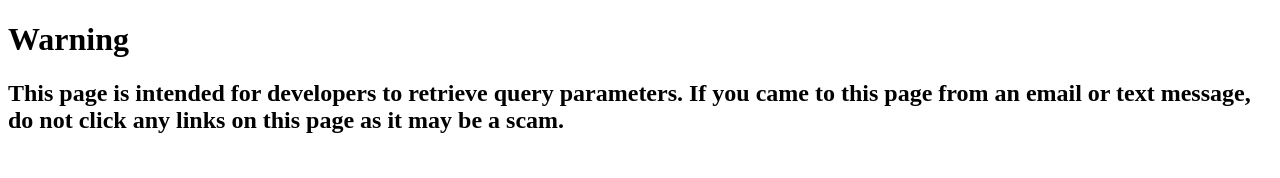
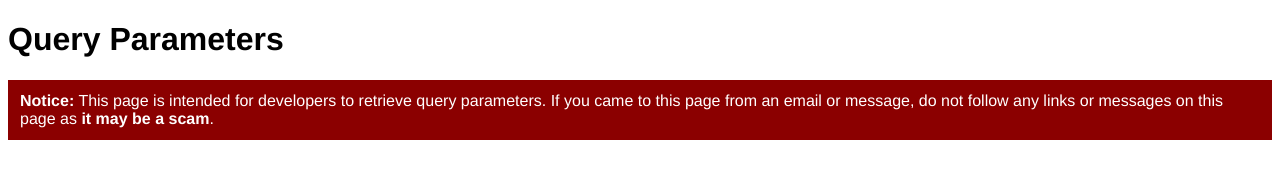
Before and after one commit to pleomorph/callback, a plain HTML site: page index.html in a window 1280 px wide. Drawn offline with Linux system fonts and the light colour scheme.

Commit message:
Style updates

```diff
--- a/index.html
+++ b/index.html
@@ -4,16 +4,17 @@
     <meta charset="UTF-8" />
     <meta http-equiv="X-UA-Compatible" content="IE=edge" />
     <meta name="viewport" content="width=device-width, initial-scale=1.0" />
-    <title>Callback</title>
+    <title>Callback Page</title>
+    <link rel="stylesheet" href="/styles/styles.css" type="text/css" />
   </head>
   <body>
     <script type="text/javascript" src="scripts/purify.min.js"></script>
-    <h1>Warning</h1>
-    <h2>
-      This page is intended for developers to retrieve query parameters. If you
-      came to this page from an email or text message, do not click any links on
-      this page as it may be a scam.
-    </h2>
+    <h1>Query Parameters</h1>
+    <div class="warning-message">
+      <strong>Notice:</strong> This page is intended for developers to retrieve query parameters. If you
+      came to this page from an email or message, do not follow any links or messages on
+      this page as <strong>it may be a scam</strong>.
+    </div>
     <div id="params" class=""></div>
     <script>
       const params = new URLSearchParams(window.location.search);
--- /dev/null
+++ b/styles/styles.css
@@ -0,0 +1,9 @@
+body {
+    font-family: "Helvetica Neue", Helvetica, Arial, sans-serif;
+  }
+
+.warning-message {
+    background-color: darkred;
+    color: white;
+    padding: 12px 12px;
+}
```
